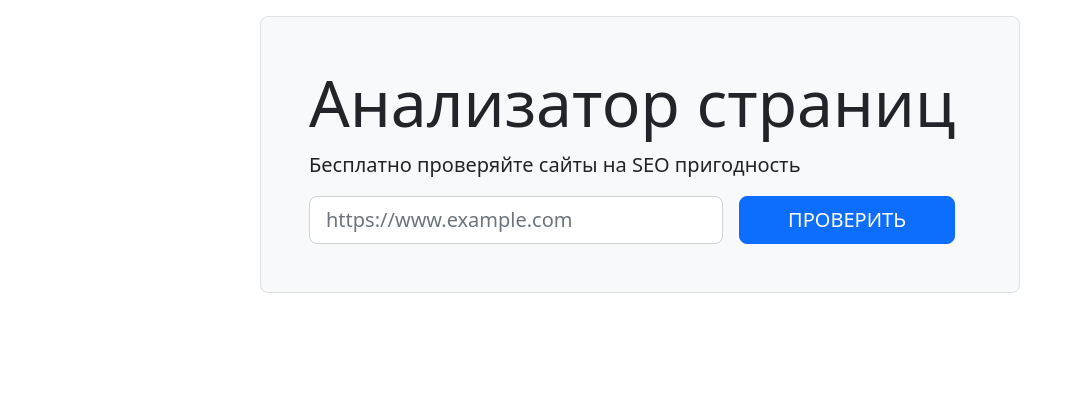
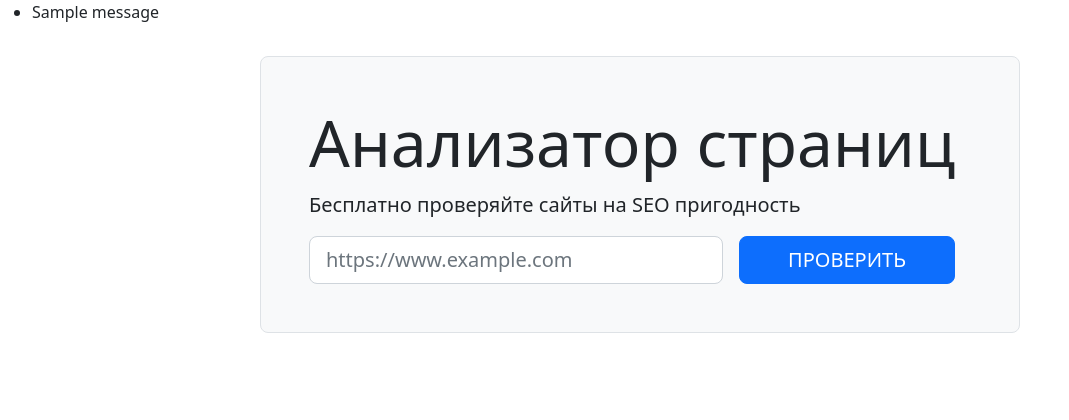
Before and after one commit to WeibHai/python-project-83, a Flask app: page / in a window 1280 px wide. Shown: the part 56-476 px from the top of the page, without its empty margins (0-1069 px from the left). Run offline with Flask 2, Linux system fonts and the light colour scheme; one stand-in notice (Sample message) is shown; some libraries are stand-ins or nearby versions.

Commit message:
fix messages

```diff
--- a/page_analyzer/templates/models/flash.html
+++ b/page_analyzer/templates/models/flash.html
@@ -1,9 +1,11 @@
 <div>
-{% if messages %}
-  {% for alert in messages %}
-  <div class="alert alert-{% if alert[0] == 'error' %}danger{% elif alert[0] == 'info' %}info{% else %}success{% endif %}" role="alert">
-    {{ alert[1] }}
-  </div>
-  {% endfor %}
-{% endif %}
+{% with messages = get_flashed_messages(with_categories=true) %}
+  {% if messages %}
+    <ul class=flashes>
+    {% for category, message in messages %}
+      <li class="{{ category }}">{{ message }}</li>
+    {% endfor %}
+    </ul>
+  {% endif %}
+{% endwith %}
 </div>
```
